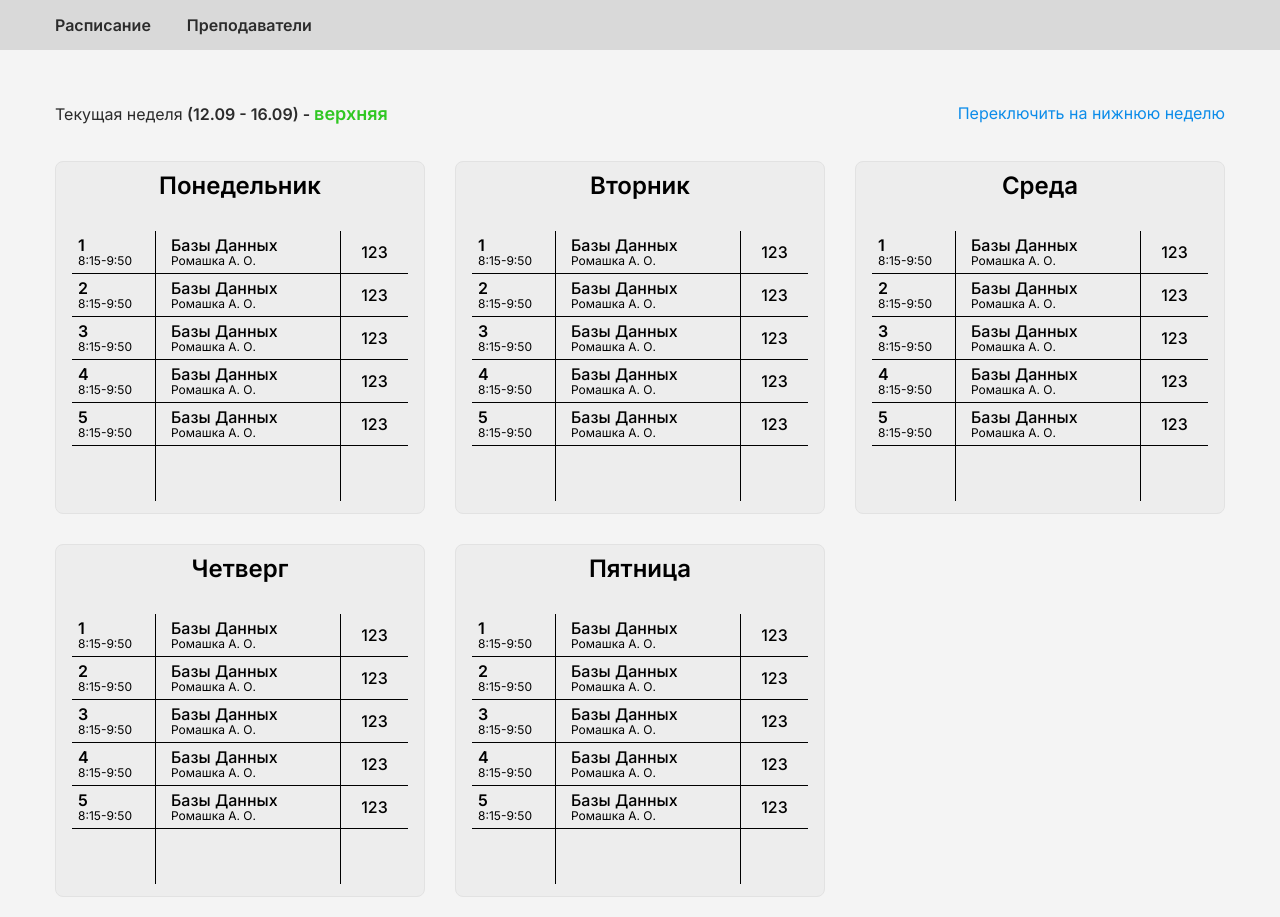
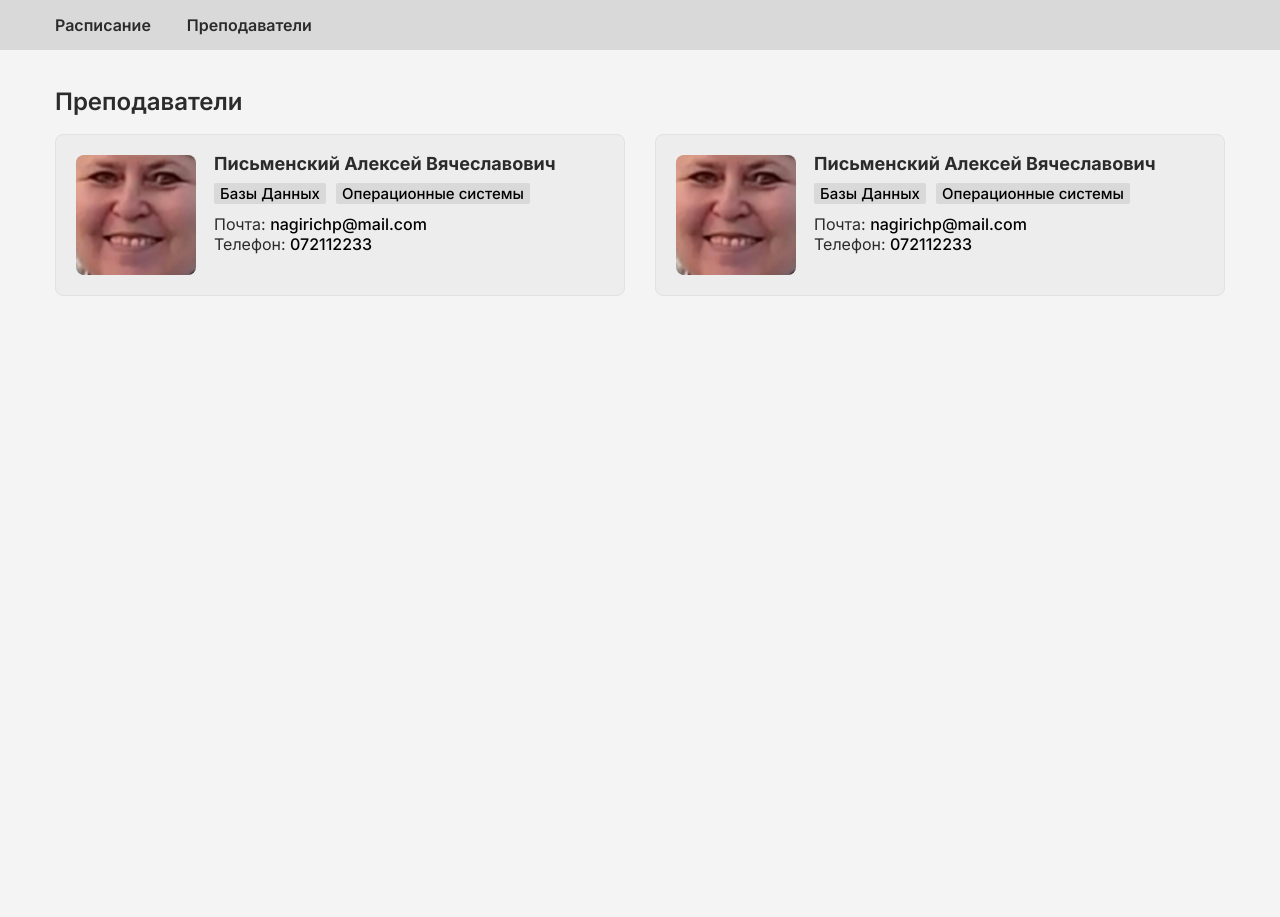
Before and after one commit to eterevskijOleg2/universitySite, a plain HTML site: page site/index.html in a window 1280 px wide. After the commit the page ends 800 px from the top, so only its background shows below. Drawn offline with Linux system fonts and the light colour scheme.

Commit message:
added teachers page

```diff
--- a/site/css/style.css
+++ b/site/css/style.css
@@ -38,7 +38,7 @@ a {
 .container {
     margin: 0 auto;
     max-width: 1170px;
-    overflow-x: hidden !important;
+    /* overflow-x: hidden !important; */
 }
 
 .weekDay__wrapper {
@@ -194,13 +194,100 @@ a {
     margin-bottom: 20px;
 }
 
-/* .UAinput {
-    display: none;
-} */
+.teachers__title {
+    margin-top: 40px;
+    font-size: 24px;
+    font-weight: 600;
+    color: #2b2b2b;
+}
 
-.cum {
-    position: absolute;
+.teacherCard {
+    padding: 20px;
+    background: #EDEDED;
+    border-radius: 8px;
+    border: 1px solid #E2E2E2;
 }
+
+.teacherCard__photo {
+    width: 120px;
+    height: 120px;
+    border-radius: 8px;
+    background-size: cover !important;
+    background-position: center !important;
+}
+
+.teacherCard {
+    display: flex;
+}
+
+.teacherCard__right {
+    margin-left: 18px;
+}
+
+.teacherCard__right__contactItem {
+    width: 100%;
+    display: inline-block;
+}
+
+.teacherCard__right__contactItem+.teacherCard__right__contactItem {
+    margin-top: 2px;
+}
+
+.teacherCard__right__subject__wrapper {
+    display: flex;
+    margin-bottom: 12px;
+}
+
+.teacherCard__right__name {
+    margin-bottom: 10px;
+    font-weight: 700;
+    font-size: 18px;
+    color: #2b2b2b;
+}
+
+.teacherCard__right__subject {
+    padding: 3px 6px;
+    background: #d9d9d9;
+    border-radius: 2px;
+    font-weight: 500;
+    font-size: 15px;
+}
+
+.teacherCard__right__subject+.teacherCard__right__subject {
+    margin-left: 10px;
+}
+
+.teacherCard__right__contactItem {
+    color: #2b2b2b;
+}
+
+.teacherCard__right__contactItem+.teacherCard__right__contactItem {
+    margin-top: 4px;
+}
+
+.teacherCard__right__contactItem a {
+    color: #000;
+    font-weight: 500;
+}
+
+.teachersWrapper {
+    display: flex;
+    flex-flow: row wrap;
+    margin-left: -15px;
+    margin-right: -15px;
+    row-gap: 30px;
+    margin-top: 20px;
+}
+
+.teacherCard__wrapper {
+    display: block;
+    flex: 0 0 50.00000000%;
+    max-width: 50.00000000%;
+    padding-left: 15px;
+    padding-right: 15px;
+}
+
+
 
 @media (max-width: 1200px) {
     .weekDay__wrapper {
@@ -215,6 +302,23 @@ a {
     .currentWeek {
         margin-left: 10px;
     }
+
+}
+
+@media (max-width: 1024px) {
+    .teacherCard__wrapper {
+        flex: 0 0 100.00000000%;
+        max-width: 100.00000000%;
+    }
+
+    /* .teacherCard {
+        width: 80%;
+        margin: 0 auto;
+    } */
+
+    .container {
+        margin: 0 20px;
+    }
 }
 
 @media (max-width: 700px) {
@@ -223,6 +327,7 @@ a {
         max-width: 100%;
         padding: 0 180px;
     }
+
 }
 
 @media (max-width: 670px) {
@@ -238,6 +343,10 @@ a {
 
     .toggleWeekBtn {
         display: block;
+    }
+
+    .container {
+        margin: 0 10px;
     }
 
 }
--- a/site/index.html
+++ b/site/index.html
@@ -26,7 +26,7 @@
       </ul>
     </div>
   </header>
-
+  <!--
   <div class="container">
     <div class="topString">
       <p class="currentWeek">Текущая неделя <span class="currentWeek__date">(12.09 - 16.09) - </span><span
@@ -587,9 +587,9 @@
 
       </div>
     </div>
-
-    <!-- Блок нижней недели начинается отсюда -->
-
+-->
+  <!-- Блок нижней недели начинается отсюда -->
+  <!--
     <div class="week" id="downWeek">
       <div class="weekDay__wrapper">
 
@@ -1144,8 +1144,60 @@
     </div>
 
   </div>
-  <script>let isUpWeek = true;</script>
-  <script src="js/main.js"></script>
+
+  -->
+
+  <div class="container">
+    <p class="teachers__title">Преподаватели</p>
+
+    <div class="teachersWrapper">
+      <div class="teacherCard__wrapper">
+        <div class="teacherCard">
+          <div class="teacherCard__left">
+            <div class="teacherCard__photo" style="background: url('./images/User.jpg');"></div>
+          </div>
+          <div class="teacherCard__right">
+            <p class="teacherCard__right__name">Письменский Алексей Вячеславович</p>
+
+            <div class="teacherCard__right__subject__wrapper">
+              <p class="teacherCard__right__subject">Базы Данных</p>
+              <p class="teacherCard__right__subject">Операционные системы</p>
+            </div>
+
+            <div class="teacherCard__right__contacts">
+              <span class="teacherCard__right__contactItem">Почта: <a
+                  href="mailto:test@gmail.com">nagirichp@mail.com</a></span>
+              <span class="teacherCard__right__contactItem">Телефон: <a href="tel:072112233">072112233</a></span>
+            </div>
+          </div>
+        </div>
+      </div>
+
+      <div class="teacherCard__wrapper">
+        <div class="teacherCard">
+          <div class="teacherCard__left">
+            <div class="teacherCard__photo" style="background: url('./images/User.jpg');"></div>
+          </div>
+          <div class="teacherCard__right">
+            <p class="teacherCard__right__name">Письменский Алексей Вячеславович</p>
+
+            <div class="teacherCard__right__subject__wrapper">
+              <p class="teacherCard__right__subject">Базы Данных</p>
+              <p class="teacherCard__right__subject">Операционные системы</p>
+            </div>
+
+            <div class="teacherCard__right__contacts">
+              <span class="teacherCard__right__contactItem">Почта: <a
+                  href="mailto:test@gmail.com">nagirichp@mail.com</a></span>
+              <span class="teacherCard__right__contactItem">Телефон: <a href="tel:072112233">072112233</a></span>
+            </div>
+          </div>
+        </div>
+      </div>
+    </div>
+
+    <script>let isUpWeek = true;</script>
+    <script src="js/main.js"></script>
 </body>
 
 </html>
```
Also changed, not shown: site/images/User.jpg (added).
